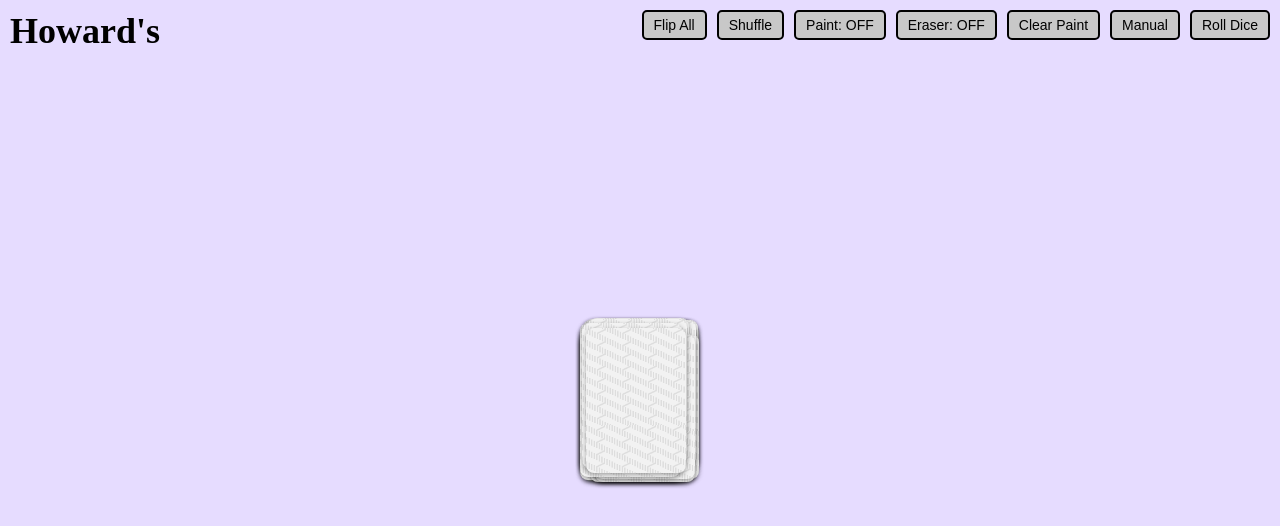
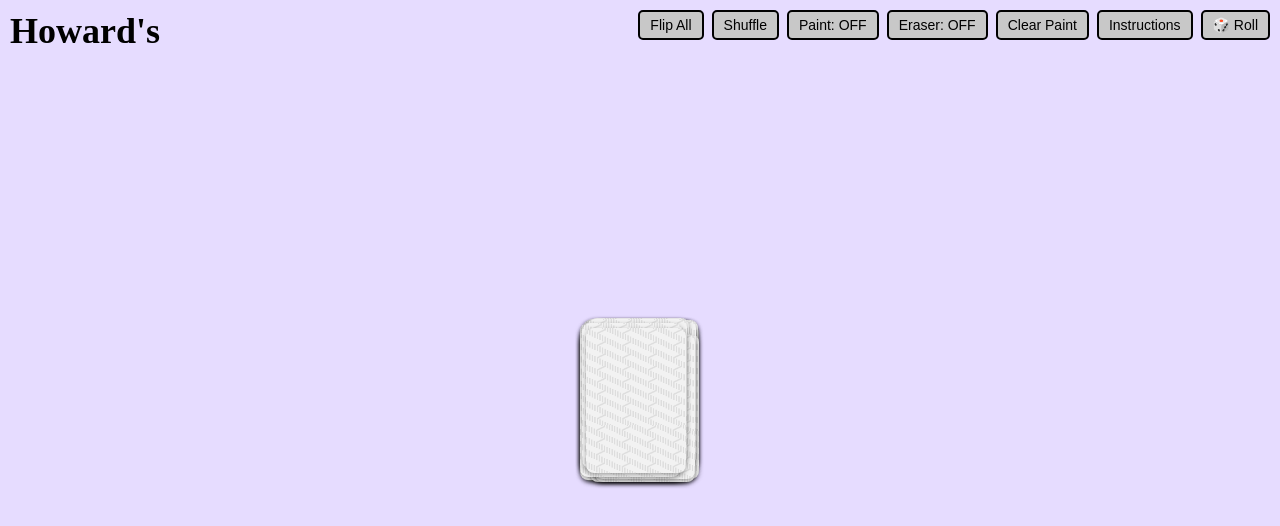
Before and after one commit to MPHmiles/card-sandbox, a React (Vite) app: page / in a window 1280 px wide. Shown: the top 526 px of the page. Built offline with nearby package versions, Linux system fonts and the light colour scheme.

Commit message:
Fix import typo for build

```diff
--- a/src/App.jsx
+++ b/src/App.jsx
@@ -39,6 +39,7 @@
 export default function App() {
   const [cards, setCards] = useState(shuffleArray(initDeck()));
   const [draggingCardId, setDraggingCardId] = useState(null);
+  const [menuOpen, setMenuOpen] = useState(false);
   const dragOffset = useRef([0,0]);
   const dragStart = useRef([0,0]);
   const [paintMode, setPaintMode] = useState(false);
@@ -46,22 +47,24 @@
   const [painting, setPainting] = useState(false);
   const canvasRef = useRef(null);
 
-  // Mobile pan & zoom
-  const [scale, setScale] = useState(1);
-  const [offset, setOffset] = useState({x:0,y:0});
-  const lastTouch = useRef(null);
-  const lastOffset = useRef({x:0,y:0});
-  const pinchDistance = useRef(null);
-  const touchDraggingCard = useRef(null);
-
   const clickThreshold = 5;
 
-  // --- Mouse handlers ---
+  // Handle touch gestures as mouse
+  const handleTouch = (handler) => (e) => {
+    const touch = e.touches[0];
+    handler({
+      clientX: touch.clientX,
+      clientY: touch.clientY,
+      stopPropagation: () => e.stopPropagation(),
+      nativeEvent: e.nativeEvent
+    });
+  };
+
   const handleMouseDown = (e, card) => {
     e.stopPropagation();
     setCards(prev => {
       const newCards = prev.filter(c => c.id !== card.id);
-      newCards.push(card); // bring to top
+      newCards.push(card);
       return newCards;
     });
     setDraggingCardId(card.id);
@@ -90,9 +93,10 @@
 
   const handleMouseMove = (e) => {
     if (draggingCardId !== null) {
+      const [offsetX, offsetY] = dragOffset.current;
       setCards(prev => prev.map(c => c.id === draggingCardId ? {
         ...c,
-        pos: [e.clientX - dragOffset.current[0], e.clientY - dragOffset.current[1]]
+        pos: [e.clientX - offsetX, e.clientY - offsetY]
       } : c));
     }
     if (painting) {
@@ -113,96 +117,87 @@
     setPainting(false);
   };
 
-  // --- Mobile touch handlers ---
-  const handleTouchStart = (e) => {
-    if (e.touches.length === 1) {
-      const touch = e.touches[0];
-      // check if touching a card
-      const touchedCard = cards.find(card => {
-        const x = card.pos[0] * scale + offset.x;
-        const y = card.pos[1] * scale + offset.y;
-        return touch.clientX >= x &&
-               touch.clientX <= x + CARD_WIDTH * scale &&
-               touch.clientY >= y &&
-               touch.clientY <= y + CARD_HEIGHT * scale;
-      });
-      if (touchedCard) {
-        touchDraggingCard.current = touchedCard.id;
-        dragOffset.current = [
-          touch.clientX - touchedCard.pos[0]*scale - offset.x,
-          touch.clientY - touchedCard.pos[1]*scale - offset.y
-        ];
-      } else {
-        touchDraggingCard.current = null;
-        lastTouch.current = { x: touch.clientX, y: touch.clientY };
-        lastOffset.current = { ...offset };
-      }
-    } else if (e.touches.length === 2) {
-      const dx = e.touches[0].clientX - e.touches[1].clientX;
-      const dy = e.touches[0].clientY - e.touches[1].clientY;
-      pinchDistance.current = Math.hypot(dx, dy);
-      lastOffset.current = { ...offset };
-    }
-  };
-
-  const handleTouchMove = (e) => {
-    if (e.touches.length === 1) {
-      const touch = e.touches[0];
-      if (touchDraggingCard.current !== null) {
-        setCards(prev => prev.map(c => c.id === touchDraggingCard.current ? {
-          ...c,
-          pos: [(touch.clientX - dragOffset.current[0] - offset.x)/scale, (touch.clientY - dragOffset.current[1] - offset.y)/scale]
-        } : c));
-      } else if (lastTouch.current) {
-        const dx = touch.clientX - lastTouch.current.x;
-        const dy = touch.clientY - lastTouch.current.y;
-        setOffset({ x: lastOffset.current.x + dx, y: lastOffset.current.y + dy });
-      }
-    } else if (e.touches.length === 2 && pinchDistance.current) {
-      const dx = e.touches[0].clientX - e.touches[1].clientX;
-      const dy = e.touches[0].clientY - e.touches[1].clientY;
-      const newDist = Math.hypot(dx, dy);
-      const scaleChange = newDist / pinchDistance.current;
-      setScale(prev => Math.min(Math.max(prev * scaleChange, 0.5), 2));
-      pinchDistance.current = newDist;
-    }
-  };
-
-  const handleTouchEnd = () => {
-    touchDraggingCard.current = null;
-    lastTouch.current = null;
-    pinchDistance.current = null;
-  };
-
-  // --- Buttons ---
   const flipAll = () => setCards(prev => prev.map(c => ({ ...c, faceUp: !c.faceUp })));
   const shuffle = () => setCards(shuffleArray(initDeck()));
   const clearPaint = () => {
     const ctx = canvasRef.current.getContext("2d");
     ctx.clearRect(0,0,window.innerWidth,window.innerHeight);
   };
-  const rollDice = () => alert(`You rolled a ${Math.floor(Math.random()*6+1)}!`);
+
+  const rollDice = () => alert("🎲 You rolled a " + (Math.floor(Math.random() * 6) + 1) + "!");
+
+  // Prevent mobile pan while interacting
+  useEffect(() => {
+    const preventScroll = (e) => {
+      if (draggingCardId !== null || painting) e.preventDefault();
+    };
+    document.addEventListener("touchmove", preventScroll, { passive: false });
+    return () => document.removeEventListener("touchmove", preventScroll);
+  }, [draggingCardId, painting]);
+
+  const isMobile = window.innerWidth < 768;
 
   return (
     <div
-      style={{ width:"100vw", height:"100vh", position:"relative", backgroundColor:"rgb(230,220,255)", overflow:"hidden" }}
+      style={{
+        width:"100vw",
+        height:"100vh",
+        overflow:"hidden",
+        position:"relative",
+        backgroundColor:"rgb(230,220,255)",
+        touchAction:"none"
+      }}
       onMouseMove={handleMouseMove}
       onMouseUp={handleMouseUpGlobal}
-      onTouchStart={handleTouchStart}
-      onTouchMove={handleTouchMove}
-      onTouchEnd={handleTouchEnd}
+      onTouchMove={handleTouch(handleMouseMove)}
+      onTouchEnd={handleMouseUpGlobal}
     >
-      <h1 style={{ position:"absolute", top:10, left:10, zIndex:2 }}>Howard's</h1>
+      <h1 style={{ position:"absolute", top:10, left:10, zIndex:3 }}>Howard's</h1>
 
-      <div style={{ position:"absolute", top:10, right:10, display:"flex", flexWrap:"wrap", gap:"10px", zIndex:2 }}>
+      {!isMobile ? (
+        <div style={{ position:"absolute", top:10, right:10, display:"flex", gap:"8px", zIndex:3, flexWrap:"wrap" }}>
           <button onClick={flipAll}>Flip All</button>
           <button onClick={shuffle}>Shuffle</button>
           <button onClick={() => { setPaintMode(!paintMode); setEraserMode(false); }}>Paint: {paintMode?"ON":"OFF"}</button>
           <button onClick={() => { setEraserMode(!eraserMode); setPaintMode(false); }}>Eraser: {eraserMode?"ON":"OFF"}</button>
           <button onClick={clearPaint}>Clear Paint</button>
-        <button onClick={() => window.open("https://docs.google.com/document/d/1y8SCFvIc41yUzB25gZpygUmxQex8ZT0dk8sKQ4Hl2T8/edit?usp=sharing","_blank")}>Manual</button>
-        <button onClick={rollDice}>Roll Dice</button>
+          <button onClick={() => window.open("https://docs.google.com/document/d/1y8SCFvIc41yUzB25gZpygUmxQex8ZT0dk8sKQ4Hl2T8/edit?usp=sharing","_blank")}>Instructions</button>
+          <button onClick={rollDice}>🎲 Roll</button>
         </div>
+      ) : (
+        <>
+          <button
+            style={{ position:"absolute", top:10, right:10, zIndex:4, padding:"8px 12px" }}
+            onClick={() => setMenuOpen(!menuOpen)}
+          >
+            ☰ Menu
+          </button>
+
+          {menuOpen && (
+            <div style={{
+              position:"absolute",
+              top:50,
+              right:10,
+              zIndex:5,
+              background:"white",
+              borderRadius:"8px",
+              padding:"10px",
+              display:"flex",
+              flexDirection:"column",
+              gap:"8px",
+              boxShadow:"0 2px 6px rgba(0,0,0,0.3)"
+            }}>
+              <button onClick={flipAll}>Flip All</button>
+              <button onClick={shuffle}>Shuffle</button>
+              <button onClick={() => { setPaintMode(!paintMode); setEraserMode(false); }}>Paint: {paintMode?"ON":"OFF"}</button>
+              <button onClick={() => { setEraserMode(!eraserMode); setPaintMode(false); }}>Eraser: {eraserMode?"ON":"OFF"}</button>
+              <button onClick={clearPaint}>Clear Paint</button>
+              <button onClick={() => window.open("https://docs.google.com/document/d/1y8SCFvIc41yUzB25gZpygUmxQex8ZT0dk8sKQ4Hl2T8/edit?usp=sharing","_blank")}>Instructions</button>
+              <button onClick={rollDice}>🎲 Roll</button>
+            </div>
+          )}
+        </>
+      )}
 
       <canvas
         ref={canvasRef}
@@ -210,6 +205,7 @@
         height={window.innerHeight}
         style={{ position:"absolute", top:0, left:0, zIndex:0 }}
         onMouseDown={handleCanvasMouseDown}
+        onTouchStart={handleCanvasMouseDown}
       />
 
       {cards.map((card, idx) => (
@@ -219,21 +215,23 @@
           alt="card"
           style={{
             position:"absolute",
-            left: card.pos[0]*scale + offset.x,
-            top: card.pos[1]*scale + offset.y,
-            width: CARD_WIDTH*scale,
-            height: CARD_HEIGHT*scale,
+            left: card.pos[0],
+            top: card.pos[1],
+            width: CARD_WIDTH,
+            height: CARD_HEIGHT,
             zIndex: idx+1,
             cursor:"pointer",
             borderRadius:"8px",
             backgroundColor:"white",
             userSelect:"none",
             WebkitUserDrag:"none",
-            pointerEvents:"auto"
+            touchAction:"none"
           }}
           draggable={false}
           onMouseDown={(e)=>handleMouseDown(e, card)}
           onMouseUp={(e)=>handleMouseUp(e, card)}
+          onTouchStart={handleTouch((e)=>handleMouseDown(e, card))}
+          onTouchEnd={handleTouch((e)=>handleMouseUp(e, card))}
         />
       ))}
     </div>
```
Lines whose indentation alone changed are shown as unchanged.
